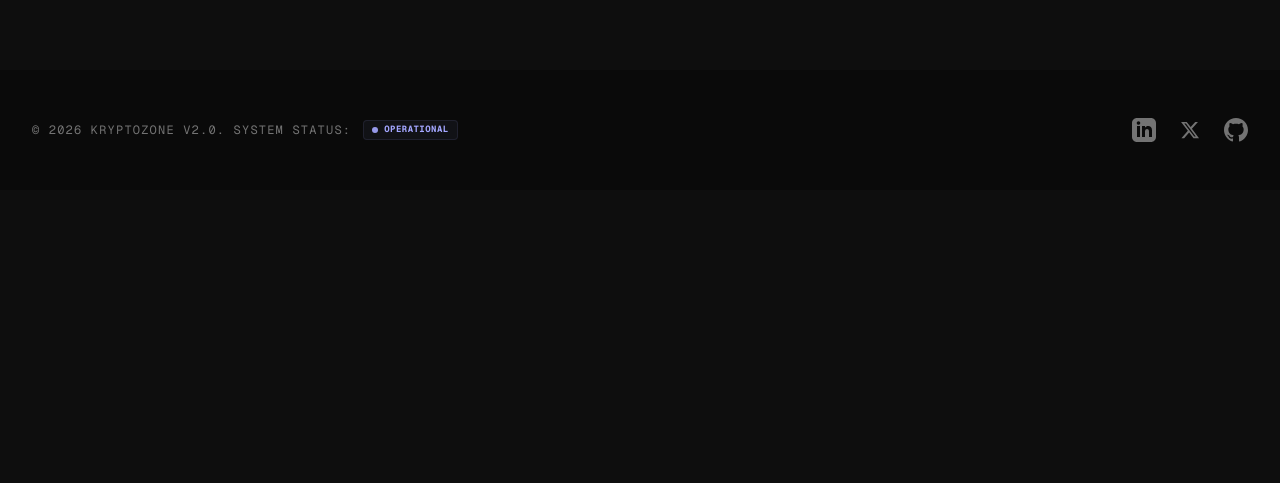
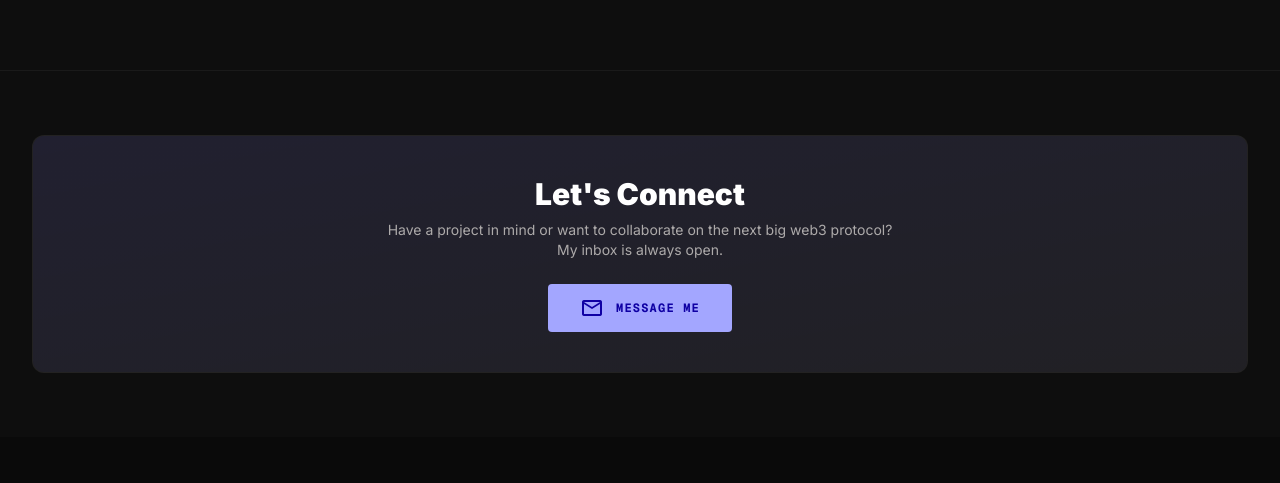
Before and after one commit to zeredogo/KryptoZone, a React (Vite) app: page / in a window 1280 px wide. Shown: the part 1683-2166 px from the top of the page. Before the commit the page ends 1873 px from the top, so only its background shows below. Built offline with nearby package versions, Linux system fonts and the light colour scheme; no server answers; the database is empty.

Commit message:
Update src/App.jsx

```diff
--- a/src/App.jsx
+++ b/src/App.jsx
@@ -12,6 +12,7 @@ import RecentDeployments from './components/RecentDeployments'
 import Footer from './components/Footer'
 import AboutPage from './components/AboutPage'
 import ProjectsPage from './components/ProjectsPage'
+import ContactSection from './components/ContactSection'
 
 // Admin Components
 import ControlPlane from './components/admin/ControlPlane'
@@ -211,6 +212,9 @@ function AppContent() {
         </main>
       )}
 
+      {/* Contact Section */}
+      <ContactSection />
+
       {/* Shared Footer */}
       <Footer />
     </div>
```
